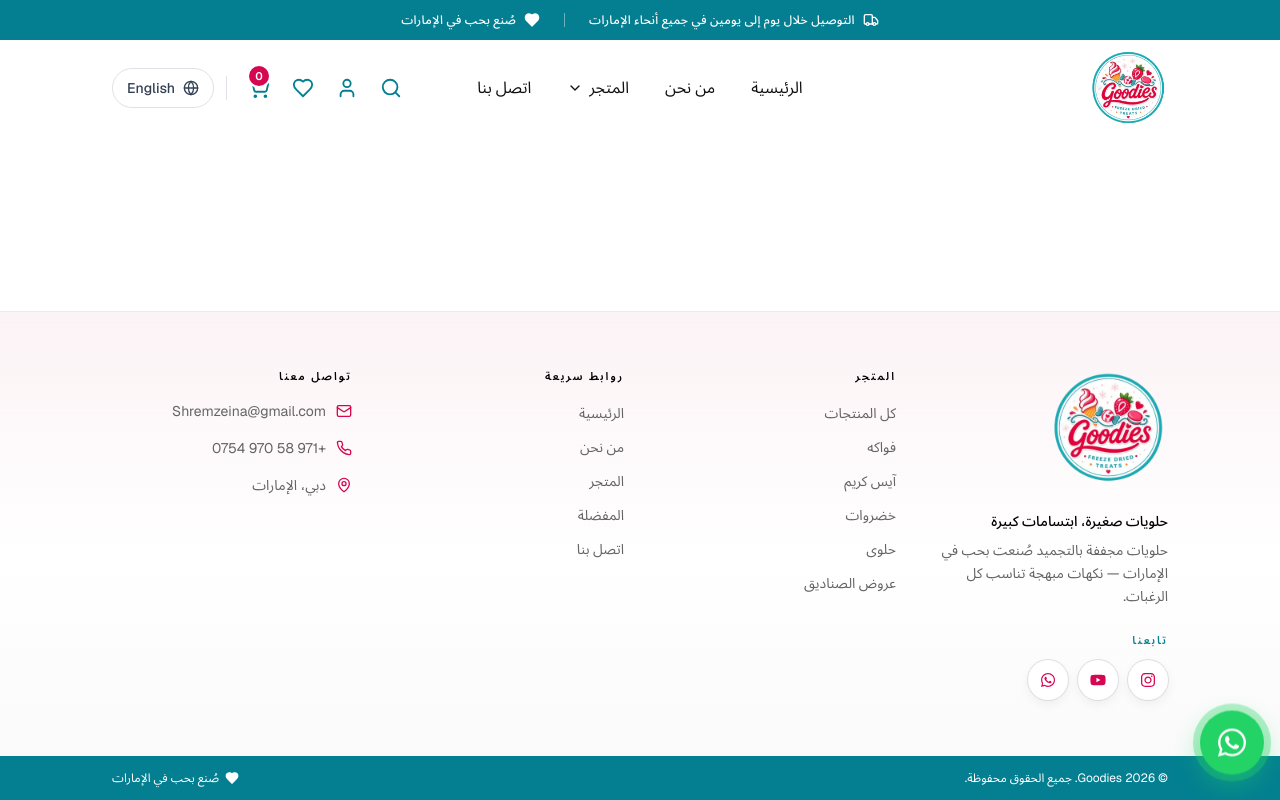
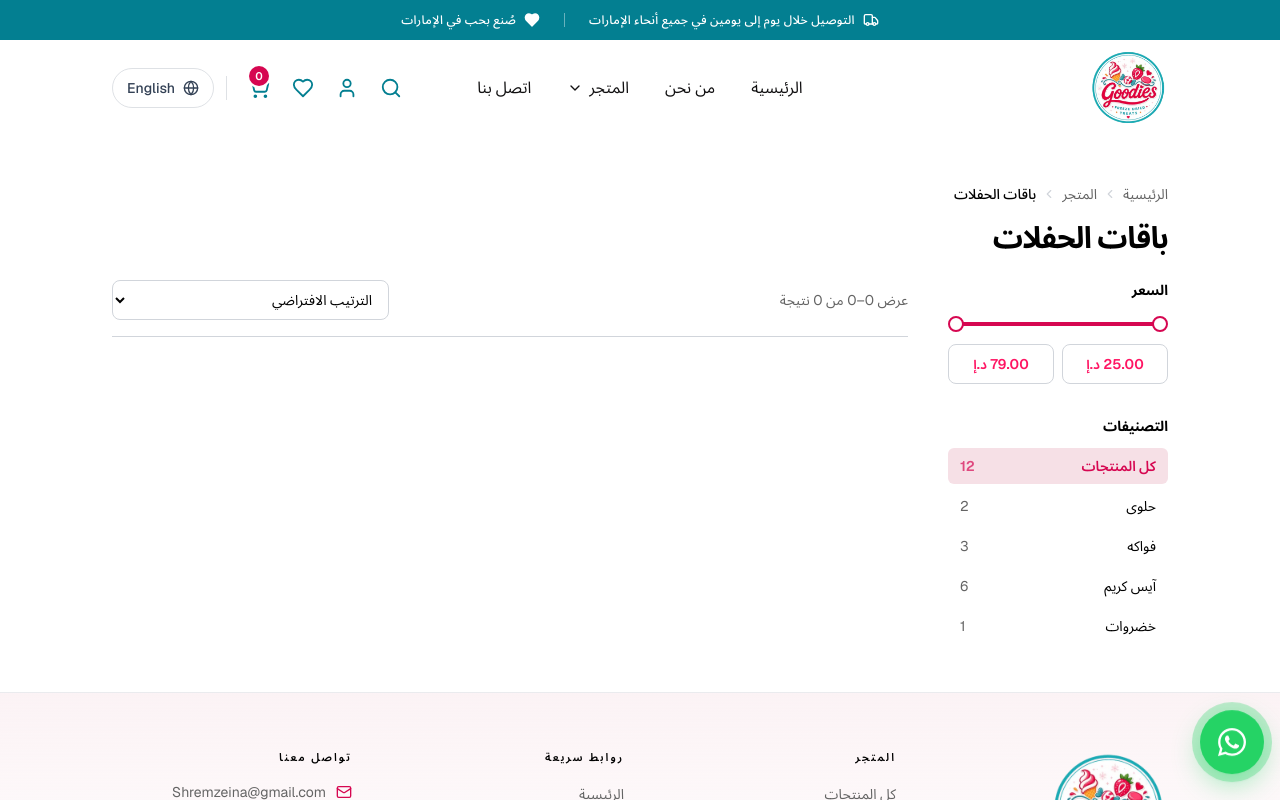
Before and after one commit to Devvratbytelogic/goodies, a Next.js app: page /ar/product-category/bundles in a window 1280 px wide. Shown: the top 800 px of the page. Built offline with nearby package versions, Linux system fonts and the light colour scheme.

Commit message:
Add ShopCatalog component and update ShopFilters component

```diff
--- a/messages/ar.json
+++ b/messages/ar.json
@@ -236,7 +236,8 @@
     "moreOptions": "خيارات أكثر"
   },
   "ProductCategoryPage": {
-    "title": "تصنيف المنتج"
+    "title": "تصنيف المنتج",
+    "description": "تسوّق {category} من Goodies."
   },
   "CheckoutClassicPage": {
     "title": "إتمام الشراء"
--- a/messages/en.json
+++ b/messages/en.json
@@ -236,7 +236,8 @@
     "moreOptions": "More options"
   },
   "ProductCategoryPage": {
-    "title": "Product category"
+    "title": "Product category",
+    "description": "Shop {category} from Goodies."
   },
   "CheckoutClassicPage": {
     "title": "Checkout"
--- a/src/app/[locale]/product-category/[slug]/page.tsx
+++ b/src/app/[locale]/product-category/[slug]/page.tsx
@@ -1,9 +1,85 @@
-import React from 'react'
+import type { Metadata } from "next";
+import { hasLocale } from "next-intl";
+import { getTranslations } from "next-intl/server";
+import { notFound } from "next/navigation";
+import ShopCatalog from "@/components/product/ShopCatalog";
+import { getCategoryKeyBySlug, getCategorySlugs, getProductsByCategory, type ProductCategoryKey } from "@/data/products";
+import { routing } from "@/i18n/routing";
+import { getHomeRoutePath, getShopRoutePath } from "@/utils/routes";
 
-export default function ProductCategoryPage() {
+type ProductCategoryPageProps = {
+  params: Promise<{ locale: string; slug: string }>;
+};
+
+const menuCategorySlugs: Record<string, { titleKey: "freezeDriedCandy" | "freezeDriedFruits" | "chocolate" | "giftBoxes" | "bundles"; categoryKey?: ProductCategoryKey }> = {
+  "freeze-dried-candy": { titleKey: "freezeDriedCandy", categoryKey: "candy" },
+  "freeze-dried-fruits": { titleKey: "freezeDriedFruits", categoryKey: "fruits" },
+  chocolate: { titleKey: "chocolate" },
+  "gift-boxes": { titleKey: "giftBoxes" },
+  bundles: { titleKey: "bundles" },
+};
+
+function categoryPage(slug: string) {
+  const menuCategory = menuCategorySlugs[slug];
+  if (menuCategory) {
+    return menuCategory;
+  }
+
+  const categoryKey = getCategoryKeyBySlug(slug);
+  if (!categoryKey) {
+    return null;
+  }
+
+  return { categoryKey, titleKey: categoryKey };
+}
+
+export function generateStaticParams() {
+  return [...getCategorySlugs(), ...Object.keys(menuCategorySlugs)].map((slug) => ({ slug }));
+}
+
+export async function generateMetadata({ params }: ProductCategoryPageProps): Promise<Metadata> {
+  const { locale, slug } = await params;
+  const category = categoryPage(slug);
+
+  if (!category || !hasLocale(routing.locales, locale)) {
+    return {};
+  }
+
+  const t = await getTranslations({ locale, namespace: "ProductCategoryPage" });
+  const title = menuCategorySlugs[slug]
+    ? (await getTranslations({ locale, namespace: "ShopMenu" }))(menuCategorySlugs[slug].titleKey)
+    : (await getTranslations({ locale, namespace: "ProductCard" }))(category.titleKey as ProductCategoryKey);
+
+  return {
+    title,
+    description: t("description", { category: title }),
+  };
+}
+
+export default async function ProductCategoryPage({ params }: ProductCategoryPageProps) {
+  const { slug } = await params;
+  const category = categoryPage(slug);
+
+  if (!category) {
+    notFound();
+  }
+
+  const shop = await getTranslations("ShopPage");
+  const nav = await getTranslations("Nav");
+  const title = menuCategorySlugs[slug]
+    ? (await getTranslations("ShopMenu"))(menuCategorySlugs[slug].titleKey)
+    : (await getTranslations("ProductCard"))(category.titleKey as ProductCategoryKey);
+
   return (
-    <>
-
-    </>
-  )
+    <ShopCatalog
+      title={title}
+      breadcrumbs={[
+        { label: nav("home"), href: getHomeRoutePath() },
+        { label: shop("title"), href: getShopRoutePath() },
+        { label: title },
+      ]}
+      products={category.categoryKey ? getProductsByCategory(category.categoryKey) : []}
+      activeCategoryId={category.categoryKey}
+    />
+  );
 }
--- a/src/app/[locale]/shop/page.tsx
+++ b/src/app/[locale]/shop/page.tsx
@@ -1,10 +1,7 @@
 import type { Metadata } from "next";
 import { getTranslations } from "next-intl/server";
-import Breadcrumbs from "@/components/layout/common/Breadcrumbs";
-import ProductCard from "@/components/product/ProductCard";
-import ShopFilters from "@/components/product/ShopFilters";
-import ShopSortSelect from "@/components/product/ShopSortSelect";
-import { getCatalogProducts, shopCategoryOrder } from "@/data/products";
+import ShopCatalog from "@/components/product/ShopCatalog";
+import { getCatalogProducts } from "@/data/products";
 import { getHomeRoutePath } from "@/utils/routes";
 
 export async function generateMetadata(): Promise<Metadata> {
@@ -17,71 +14,16 @@ export async function generateMetadata(): Promise<Metadata> {
 
 export default async function ShopPage() {
   const t = await getTranslations("ShopPage");
-  const cards = await getTranslations("ProductCard");
   const nav = await getTranslations("Nav");
-  const catalog = getCatalogProducts();
-  const prices = catalog.flatMap((product) =>
-    product.priceTo ? [product.priceFrom, product.priceTo] : [product.priceFrom],
-  );
-  const minPrice = Math.min(...prices);
-  const maxPrice = Math.max(...prices);
 
   return (
-    <div className="container section_y_space">
-      <Breadcrumbs
-        className="mb-4"
-        items={[
-          { label: nav("home"), href: getHomeRoutePath() },
-          { label: t("title") },
-        ]}
-      />
-      <h1 className="text-3xl font-bold tracking-tight">{t("title")}</h1>
-
-      <div className="mt-6 grid items-start gap-8 lg:grid-cols-[220px_minmax(0,1fr)] lg:gap-10">
-        <ShopFilters
-          filtersLabel={t("filters")}
-          priceTitle={t("price")}
-          minPriceLabel={t("minPrice")}
-          maxPriceLabel={t("maxPrice")}
-          minPrice={minPrice}
-          maxPrice={maxPrice}
-          title={t("categories")}
-          allLabel={t("allProducts")}
-          total={catalog.length}
-          categories={shopCategoryOrder.map((key) => ({
-            id: key,
-            label: cards(key),
-            count: catalog.filter((product) => product.categoryKey === key).length,
-          }))}
-        />
-
-        <div>
-          <div className="flex flex-col gap-3 border-b border-border pb-4 sm:flex-row sm:items-center sm:justify-between">
-            <p className="text-sm text-muted">
-              {t("showing", { from: 1, to: catalog.length, total: catalog.length })}
-            </p>
-            <ShopSortSelect
-              id="shop-sort"
-              label={t("sortLabel")}
-              defaultValue="default"
-              options={[
-                { value: "default", label: t("sortDefault") },
-                { value: "latest", label: t("sortLatest") },
-                { value: "price-asc", label: t("sortPriceAsc") },
-                { value: "price-desc", label: t("sortPriceDesc") },
-              ]}
-            />
-          </div>
-
-          <ul className="mt-5 grid grid-cols-2 gap-3 sm:gap-4 xl:grid-cols-3">
-            {catalog.map((product) => (
-              <li key={product.slug}>
-                <ProductCard product={product} />
-              </li>
-            ))}
-          </ul>
-        </div>
-      </div>
-    </div>
+    <ShopCatalog
+      title={t("title")}
+      breadcrumbs={[
+        { label: nav("home"), href: getHomeRoutePath() },
+        { label: t("title") },
+      ]}
+      products={getCatalogProducts()}
+    />
   );
 }
--- /dev/null
+++ b/src/components/product/ShopCatalog.tsx
@@ -0,0 +1,80 @@
+import { getTranslations } from "next-intl/server";
+import Breadcrumbs, { type BreadcrumbItem } from "@/components/layout/common/Breadcrumbs";
+import ProductCard from "@/components/product/ProductCard";
+import ShopFilters from "@/components/product/ShopFilters";
+import ShopSortSelect from "@/components/product/ShopSortSelect";
+import { getCatalogProducts, shopCategoryOrder, type ProductCardItem, type ProductCategoryKey } from "@/data/products";
+
+type ShopCatalogProps = {
+  title: string;
+  breadcrumbs: BreadcrumbItem[];
+  products: ProductCardItem[];
+  activeCategoryId?: ProductCategoryKey;
+};
+
+export default async function ShopCatalog({ title, breadcrumbs, products, activeCategoryId }: ShopCatalogProps) {
+  const t = await getTranslations("ShopPage");
+  const cards = await getTranslations("ProductCard");
+  const catalog = getCatalogProducts();
+  const pricedProducts = products.length > 0 ? products : catalog;
+  const prices = pricedProducts.flatMap((product) =>
+    product.priceTo ? [product.priceFrom, product.priceTo] : [product.priceFrom],
+  );
+  const minPrice = prices.length > 0 ? Math.min(...prices) : 0;
+  const maxPrice = prices.length > 0 ? Math.max(...prices) : 0;
+  const count = products.length;
+
+  return (
+    <div className="container section_y_space">
+      <Breadcrumbs className="mb-4" items={breadcrumbs} />
+      <h1 className="text-3xl font-bold tracking-tight">{title}</h1>
+
+      <div className="mt-6 grid items-start gap-8 lg:grid-cols-[220px_minmax(0,1fr)] lg:gap-10">
+        <ShopFilters
+          filtersLabel={t("filters")}
+          priceTitle={t("price")}
+          minPriceLabel={t("minPrice")}
+          maxPriceLabel={t("maxPrice")}
+          minPrice={minPrice}
+          maxPrice={maxPrice}
+          title={t("categories")}
+          allLabel={t("allProducts")}
+          total={catalog.length}
+          activeCategoryId={activeCategoryId}
+          categories={shopCategoryOrder.map((key) => ({
+            id: key,
+            label: cards(key),
+            count: catalog.filter((product) => product.categoryKey === key).length,
+          }))}
+        />
+
+        <div>
+          <div className="flex flex-col gap-3 border-b border-border pb-4 sm:flex-row sm:items-center sm:justify-between">
+            <p className="text-sm text-muted">
+              {t("showing", { from: count === 0 ? 0 : 1, to: count, total: count })}
+            </p>
+            <ShopSortSelect
+              id="shop-sort"
+              label={t("sortLabel")}
+              defaultValue="default"
+              options={[
+                { value: "default", label: t("sortDefault") },
+                { value: "latest", label: t("sortLatest") },
+                { value: "price-asc", label: t("sortPriceAsc") },
+                { value: "price-desc", label: t("sortPriceDesc") },
+              ]}
+            />
+          </div>
+
+          <ul className="mt-5 grid grid-cols-2 gap-3 sm:gap-4 xl:grid-cols-3">
+            {products.map((product) => (
+              <li key={product.slug}>
+                <ProductCard product={product} />
+              </li>
+            ))}
+          </ul>
+        </div>
+      </div>
+    </div>
+  );
+}
--- a/src/components/product/ShopFilters.tsx
+++ b/src/components/product/ShopFilters.tsx
@@ -17,26 +17,41 @@ type ShopFiltersProps = {
   allLabel: string;
   total: number;
   categories: ShopFilterCategory[];
+  activeCategoryId?: string;
 };
 
-function FilterList({ allLabel, total, categories }: Pick<ShopFiltersProps, "allLabel" | "total" | "categories">) {
+function FilterList({
+  allLabel,
+  total,
+  categories,
+  activeCategoryId,
+}: Pick<ShopFiltersProps, "allLabel" | "total" | "categories" | "activeCategoryId">) {
+  const allSelected = !activeCategoryId;
+
   return (
     <ul className="space-y-1">
-      <li className="flex items-center justify-between rounded-md bg-primary-soft px-3 py-2 text-sm font-semibold text-primary">
+      <li className={filterRowClassName(allSelected)}>
         <span>{allLabel}</span>
-        <span className="text-primary/70">{total}</span>
+        <span className={allSelected ? "text-primary/70" : "text-muted"}>{total}</span>
       </li>
-      {categories.map((category) => (
-        <li
-          key={category.id}
-          className="flex items-center justify-between rounded-md px-3 py-2 text-sm text-heading"
-        >
-          <span>{category.label}</span>
-          <span className="text-muted">{category.count}</span>
-        </li>
-      ))}
+      {categories.map((category) => {
+        const selected = category.id === activeCategoryId;
+
+        return (
+          <li key={category.id} className={filterRowClassName(selected)}>
+            <span>{category.label}</span>
+            <span className={selected ? "text-primary/70" : "text-muted"}>{category.count}</span>
+          </li>
+        );
+      })}
     </ul>
   );
+}
+
+function filterRowClassName(selected: boolean) {
+  return selected
+    ? "flex items-center justify-between rounded-md bg-primary-soft px-3 py-2 text-sm font-semibold text-primary"
+    : "flex items-center justify-between rounded-md px-3 py-2 text-sm text-heading";
 }
 
 export default function ShopFilters({
@@ -50,6 +65,7 @@ export default function ShopFilters({
   allLabel,
   total,
   categories,
+  activeCategoryId,
 }: ShopFiltersProps) {
   const price = (
     <ShopPriceFilter
@@ -60,7 +76,9 @@ export default function ShopFilters({
       max={maxPrice}
     />
   );
-  const categoriesList = <FilterList allLabel={allLabel} total={total} categories={categories} />;
+  const categoriesList = (
+    <FilterList allLabel={allLabel} total={total} categories={categories} activeCategoryId={activeCategoryId} />
+  );
 
   return (
     <aside>
--- a/src/data/products.ts
+++ b/src/data/products.ts
@@ -215,6 +215,18 @@ export function getCatalogProducts(): ProductCardItem[] {
   return catalog.map(toCard);
 }
 
+export function getCategorySlugs() {
+  return Object.values(categorySlug);
+}
+
+export function getCategoryKeyBySlug(slug: string) {
+  return (Object.keys(categorySlug) as ProductCategoryKey[]).find((key) => categorySlug[key] === slug);
+}
+
+export function getProductsByCategory(categoryKey: ProductCategoryKey): ProductCardItem[] {
+  return catalog.filter((item) => item.categoryKey === categoryKey).map(toCard);
+}
+
 export function getRelatedProducts(slug: string, limit = 4): ProductCardItem[] {
   const current = getProductBySlug(slug);
   if (!current) {
```
